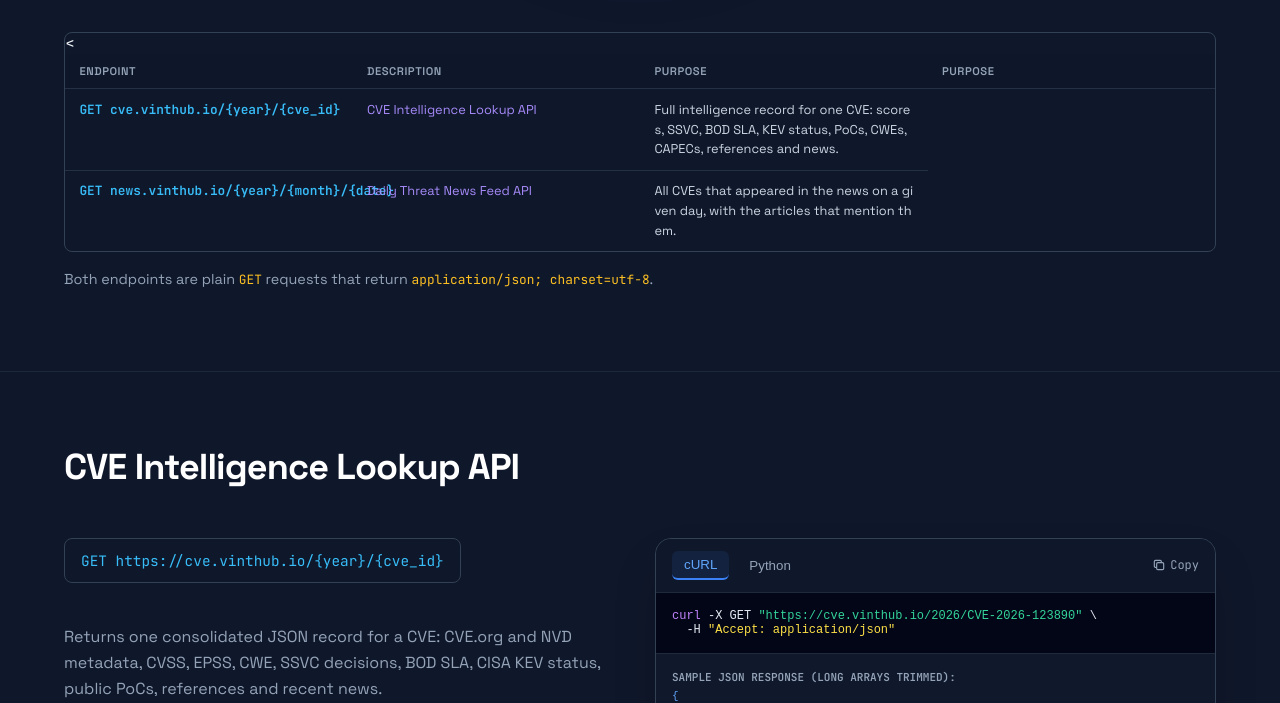
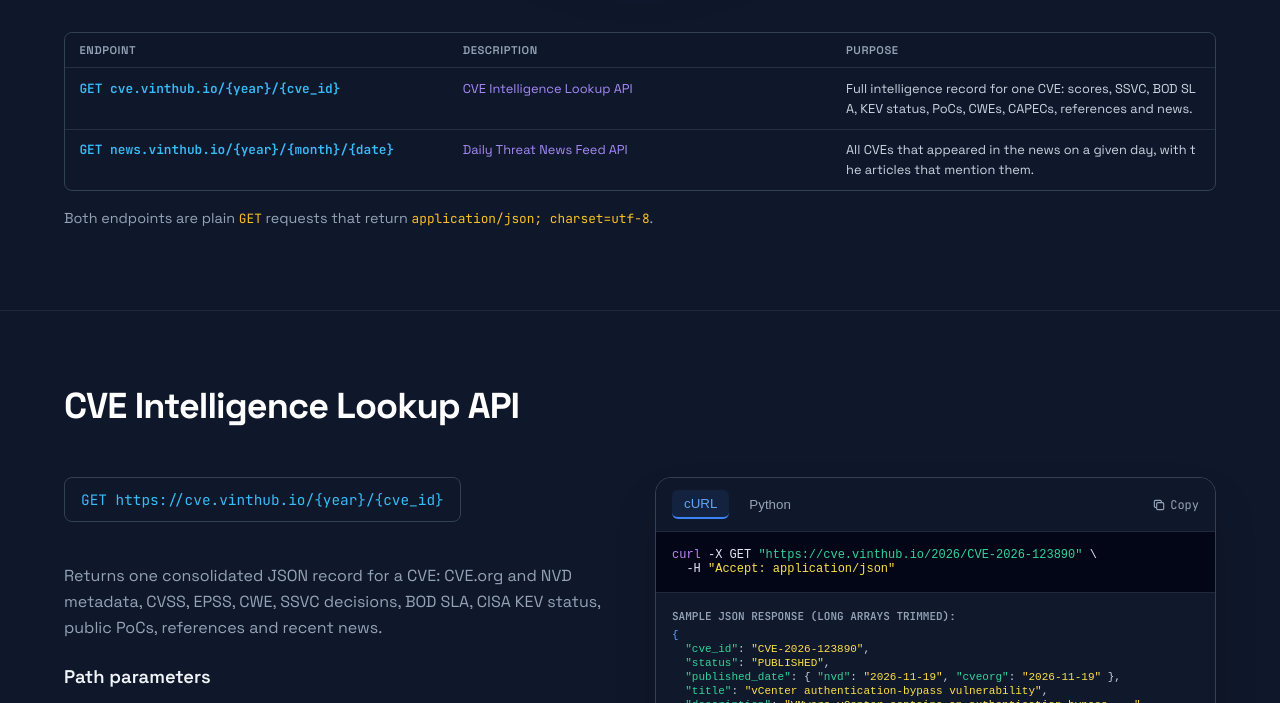
Before and after one commit to VintHub/ui, a plain HTML site: page api.html in a window 1280 px wide. Shown: the part 397-1100 px from the top of the page. Drawn offline with Linux system fonts and the light colour scheme.

Commit message:
Update api.html

```diff
--- a/api.html
+++ b/api.html
@@ -67,7 +67,7 @@
                 <div class="doc-table-wrap">
                     <table class="doc-table" style="min-width: 560px;">
                         <thead>
-                            <tr><th>Endpoint</th><th>Description</th><th>Purpose</th><<th>Purpose</th></tr>
+                            <tr><th>Endpoint</th><th>Description</th><th>Purpose</th></tr>
                         </thead>
                         <tbody>
                             <tr>
```
